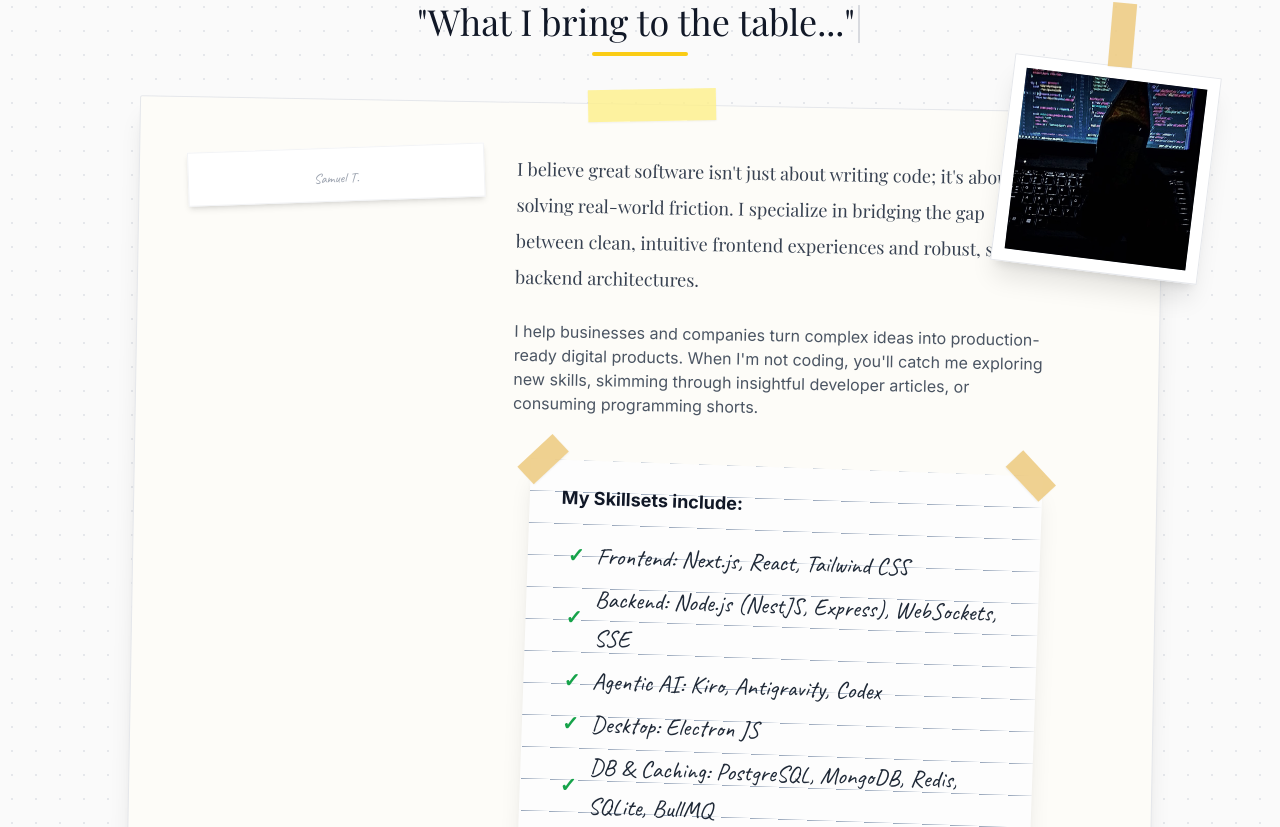
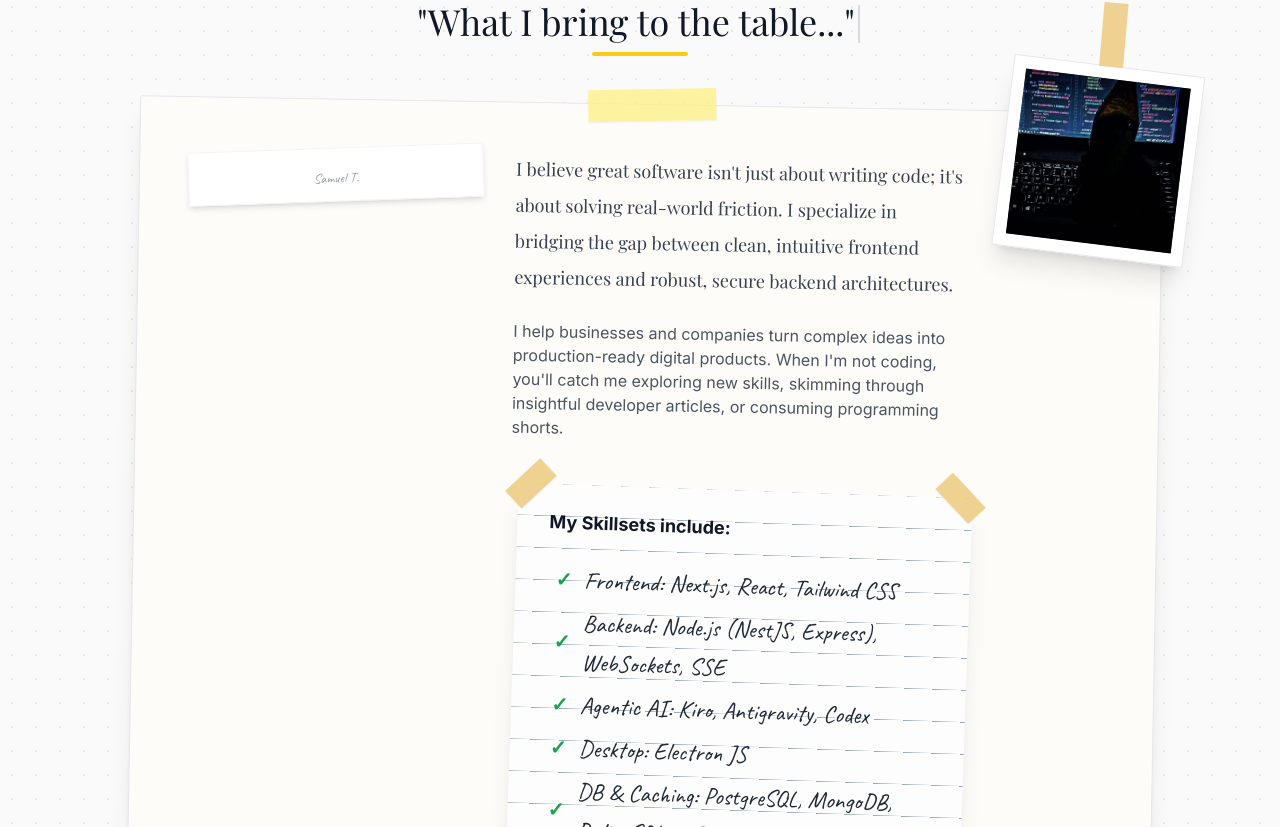
Before and after one commit to samueltuoyo15/Portfolio, a Next.js app: page / in a window 1280 px wide. Shown: the part 5453-6280 px from the top of the page. Built offline with nearby package versions, Linux system fonts and the light colour scheme; a web font is replaced by a local one.

Commit message:
fix(about): resolve text overlap with floating polaroid photo

```diff
--- a/app/components/AboutSection.tsx
+++ b/app/components/AboutSection.tsx
@@ -16,7 +16,7 @@ export const AboutSection = () => {
             <div className="bg-[#Fdfcf8] p-6 md:p-12 rounded-sm shadow-xl border border-gray-200 relative rotate-1 max-w-5xl mx-auto">
                 <div className="absolute -top-4 left-1/2 -translate-x-1/2 w-32 h-8 bg-yellow-200/80 -rotate-2 shadow-sm"></div>
                 <div className="absolute top-10 -right-4 w-8 h-24 bg-yellow-200/80 rotate-3 shadow-sm"></div>
-                <div className="absolute -top-4 -right-2 md:-top-12 md:-right-4 lg:-right-12 w-40 h-40 md:w-52 md:h-52 bg-white p-2 md:p-3 shadow-xl transform rotate-6 border border-gray-200 z-20 block transition hover:scale-110 hover:rotate-0 duration-300">
+                <div className="absolute -top-4 -right-2 md:-top-12 md:-right-4 lg:-right-8 w-36 h-36 md:w-44 md:h-44 lg:w-48 lg:h-48 bg-white p-2 md:p-3 shadow-xl transform rotate-6 border border-gray-200 z-20 block transition hover:scale-110 hover:rotate-0 duration-300 pointer-events-auto">
                     <div className="relative w-full h-full bg-gray-800 overflow-hidden filter sepia-[.2]">
                         <Image
                             src="/laptop.jpg"
@@ -45,7 +45,7 @@ export const AboutSection = () => {
                         </div>
                     </div>
 
-                    <div className="w-full md:w-2/3 md:pr-16">
+                    <div className="w-full md:w-2/3 md:pr-28 lg:pr-36">
                         <p className="text-gray-700 leading-loose font-serif text-lg mb-6">
                             I believe great software isn&apos;t just about writing code; it&apos;s about solving real-world friction. I specialize in bridging the gap between clean, intuitive frontend experiences and robust, secure backend architectures.
                         </p>
```
